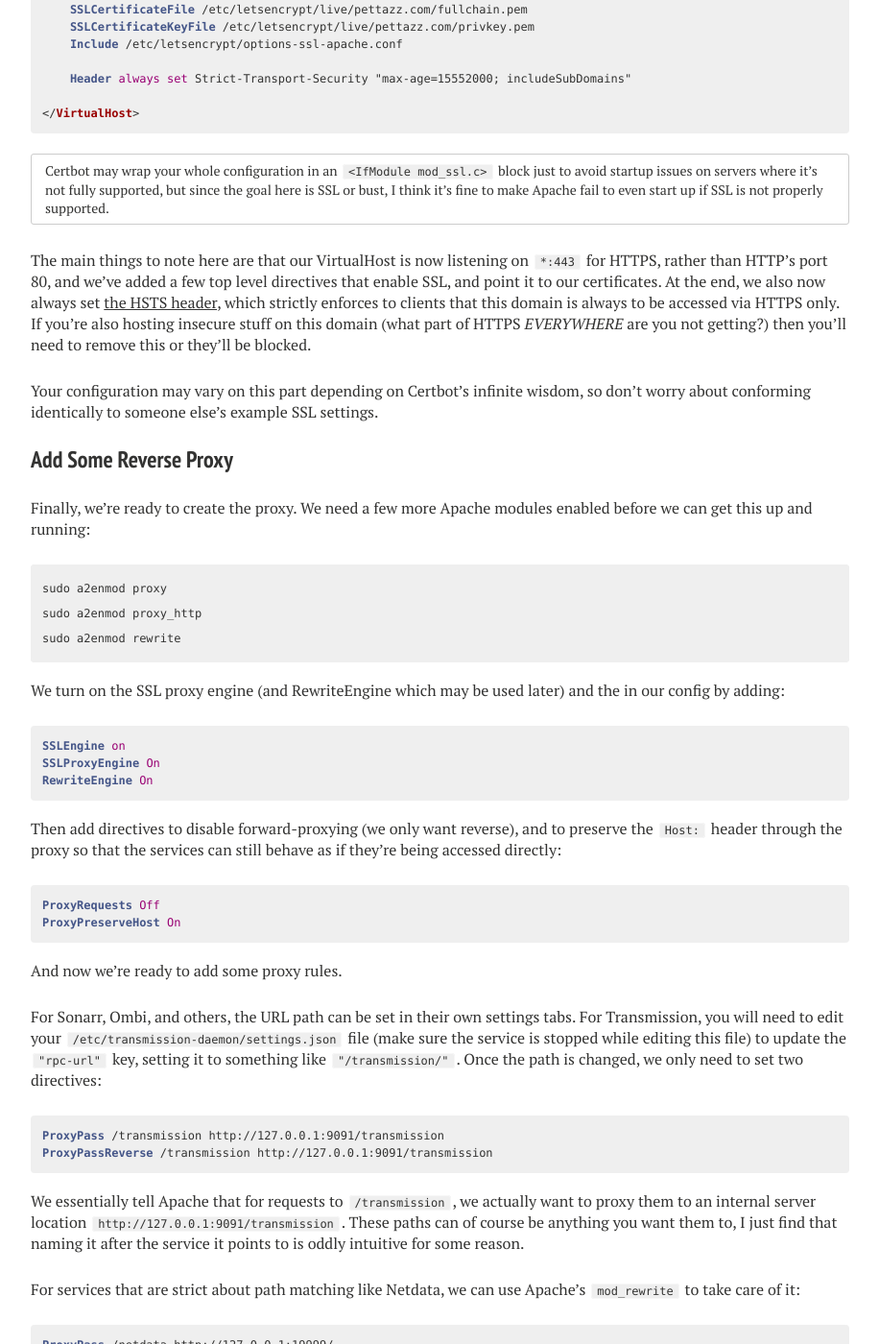
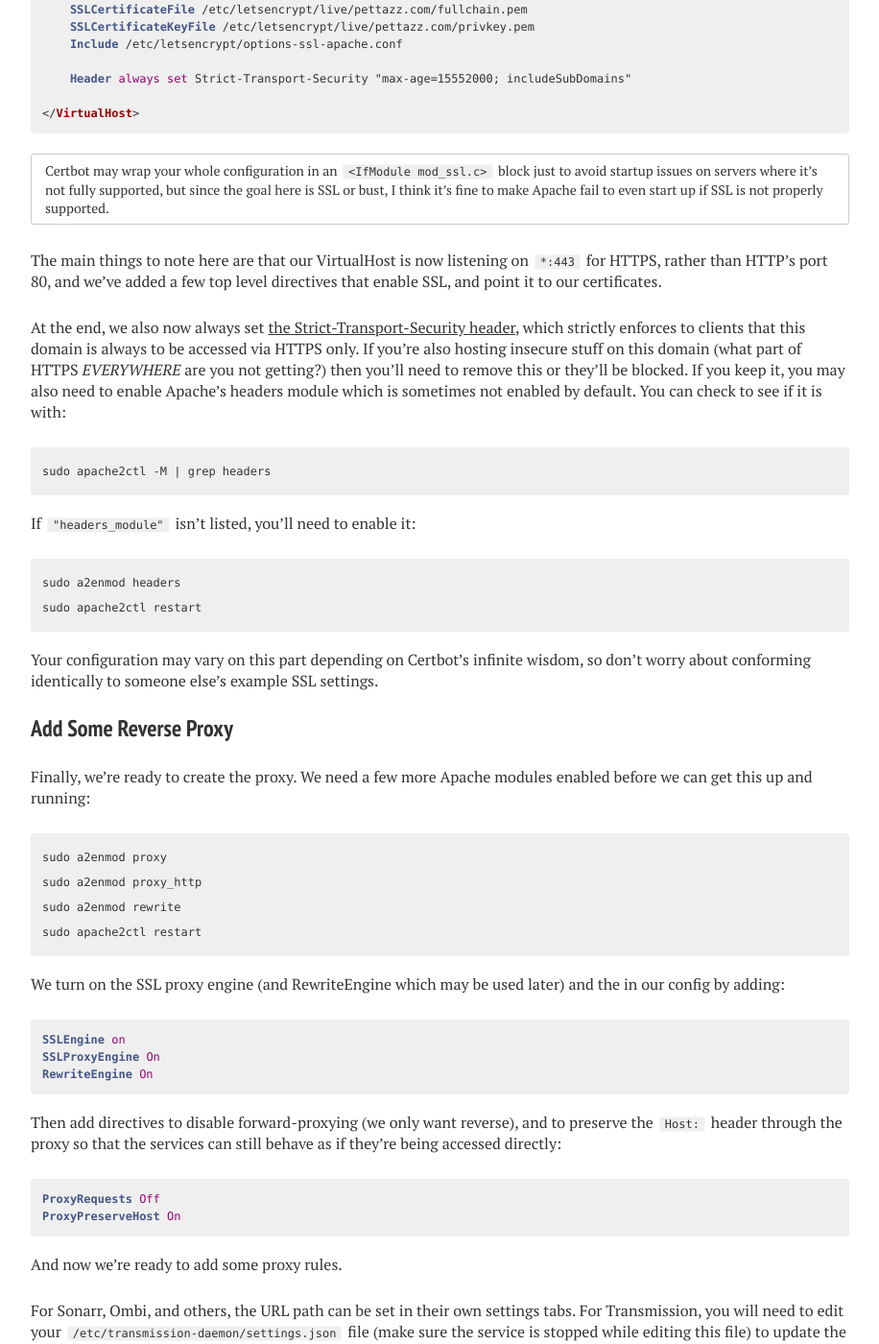
Before and after one commit to pettazz/pettazz.com, a Jekyll site: the page built from _posts/2019-03-11-getting-secure.md, in a window 1280 px wide and 1400 px high, scrolled down 5317 px. Shown: the whole window at 96% size, without its empty margins (288-1204 px from the left). Built offline with Jekyll 4.4.1, drawn with Linux system fonts in a browser that asks for light colours; nearby versions of some CDN libraries; comment, search, counter and statistics services are not loaded; some of the changed text lies outside the part shown.

```diff
--- a/_posts/2019-03-11-getting-secure.md
+++ b/_posts/2019-03-11-getting-secure.md
@@ -157,7 +158,16 @@
 Certbot may wrap your whole configuration in an `<IfModule mod_ssl.c>` block just to avoid startup issues on servers where it's not fully supported, but since the goal here is SSL or bust, I think it's fine to make Apache fail to even start up if SSL is not properly supported.
 {: .notice}
 
-The main things to note here are that our VirtualHost is now listening on `*:443` for HTTPS, rather than HTTP's port 80, and we've added a few top level directives that enable SSL, and point it to our certificates. At the end, we also now always set [the HSTS header](https://developer.mozilla.org/en-US/docs/Web/HTTP/Headers/Strict-Transport-Security), which strictly enforces to clients that this domain is always to be accessed via HTTPS only. If you're also hosting insecure stuff on this domain (what part of HTTPS *EVERYWHERE* are you not getting?) then you'll need to remove this or they'll be blocked.
+The main things to note here are that our VirtualHost is now listening on `*:443` for HTTPS, rather than HTTP's port 80, and we've added a few top level directives that enable SSL, and point it to our certificates.
+
+At the end, we also now always set [the Strict-Transport-Security header](https://developer.mozilla.org/en-US/docs/Web/HTTP/Headers/Strict-Transport-Security), which strictly enforces to clients that this domain is always to be accessed via HTTPS only. If you're also hosting insecure stuff on this domain (what part of HTTPS *EVERYWHERE* are you not getting?) then you'll need to remove this or they'll be blocked. If you keep it, you may also need to enable Apache's headers module which is sometimes not enabled by default. You can check to see if it is with:
+
+    sudo apache2ctl -M | grep headers
+
+If `"headers_module"` isn't listed, you'll need to enable it:
+
+    sudo a2enmod headers
+    sudo apache2ctl restart
 
 Your configuration may vary on this part depending on Certbot's infinite wisdom, so don't worry about conforming identically to someone else's example SSL settings.
 
@@ -168,6 +178,7 @@
     sudo a2enmod proxy
     sudo a2enmod proxy_http
     sudo a2enmod rewrite
+    sudo apache2ctl restart
 
 We turn on the SSL proxy engine (and RewriteEngine which may be used later) and the in our config by adding:
 
```
Also changed, not shown: other parts of _posts/2019-03-11-getting-secure.md (+2 -1 lines).
